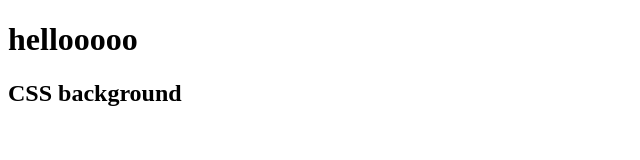
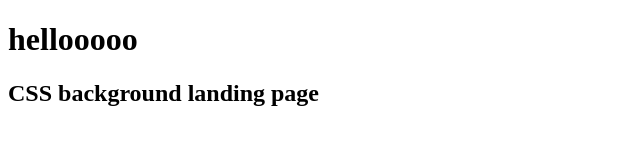
Before and after one commit to emanuelelebboroni/background-generator, a plain HTML site: page index.html in a window 1280 px wide. Shown: the whole page, without its empty margins (0-640 px from the left). Drawn offline with Linux system fonts and the light colour scheme.

Commit message:
Cambiato il titolo

```diff
--- a/index.html
+++ b/index.html
@@ -5,6 +5,6 @@
 </head>
 <body>
 	<h1>hellooooo</h1>
-	<h2>CSS background</h2>
+	<h2>CSS background landing page</h2>
 </body>
 </html>
```
